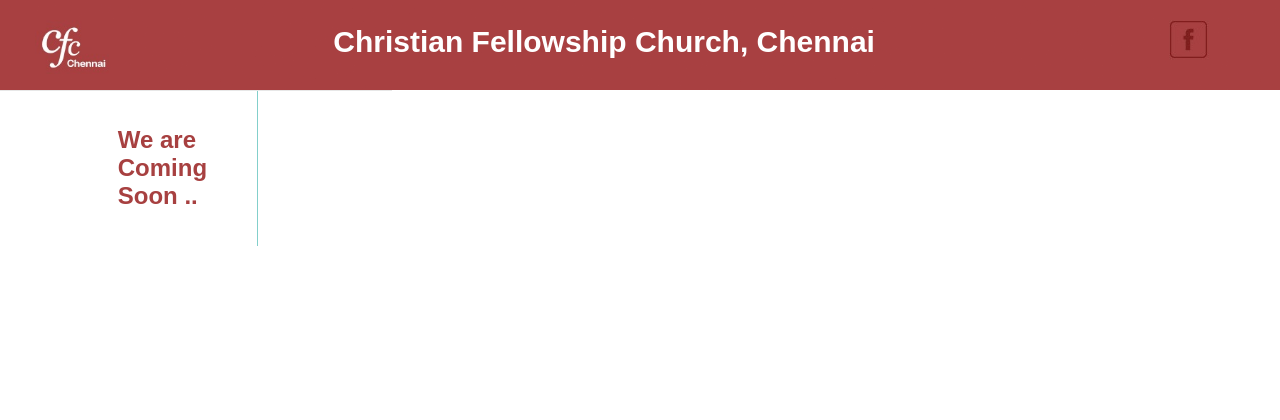
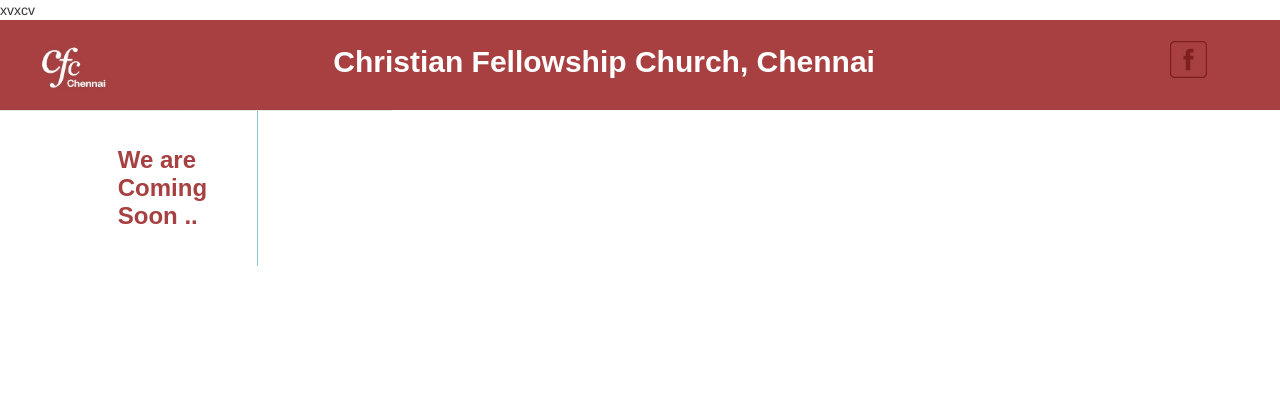
Before and after one commit to webttp/cfcchennai, a PHP site: page / in a window 1280 px wide. Shown: the top 420 px of the page. Run offline with PHP 8.4, Linux system fonts and the light colour scheme; some libraries are stand-ins or nearby versions.

Commit message:
Update index.php

```diff
--- a/index.php
+++ b/index.php
@@ -28,7 +28,7 @@
 
 </head>
 
-<body class="no-sidebars md">
+<body class="no-sidebars md"> xvxcv
    <header>
 	<div class="menu-container">
 		<div class="container">
```
